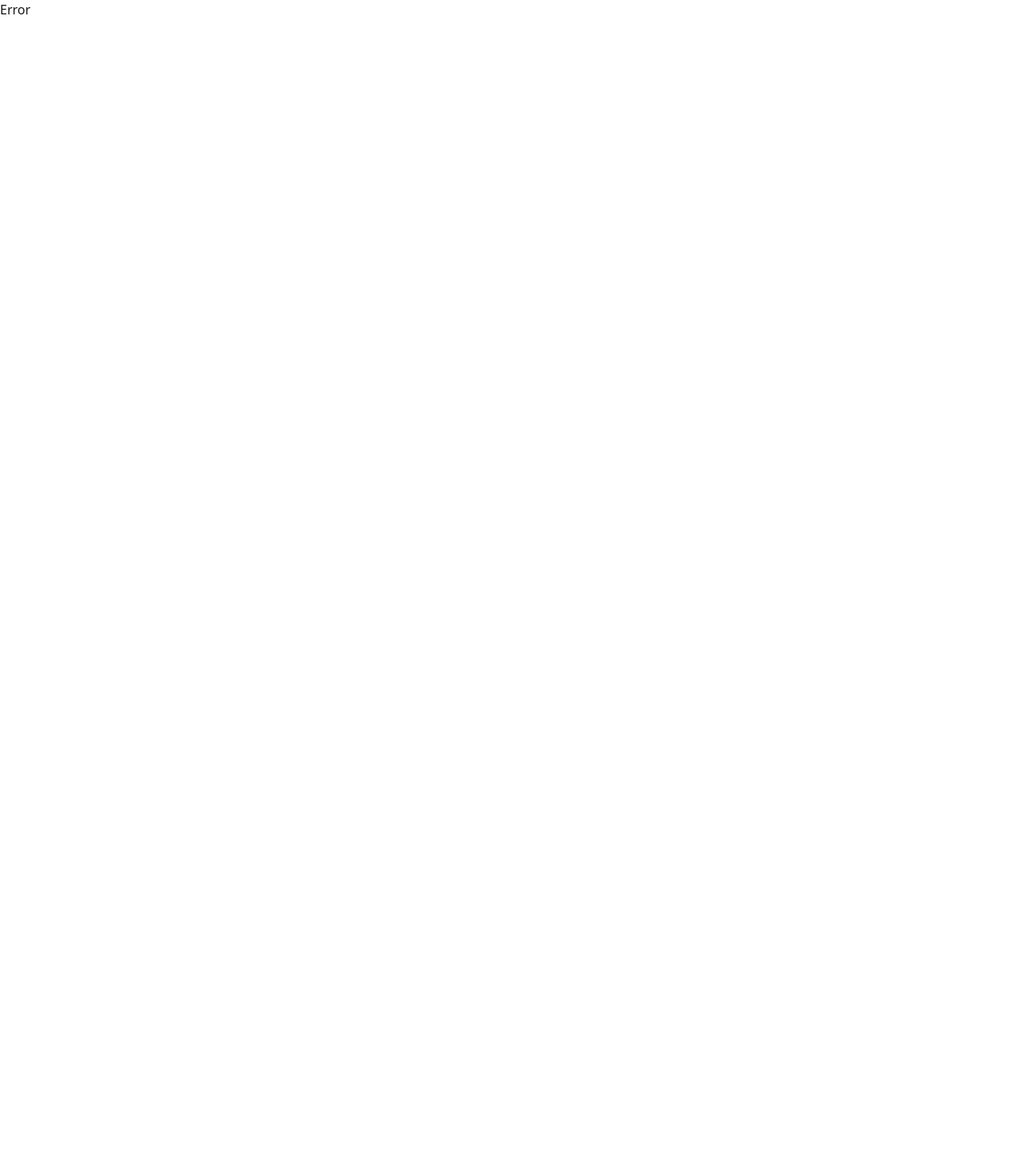
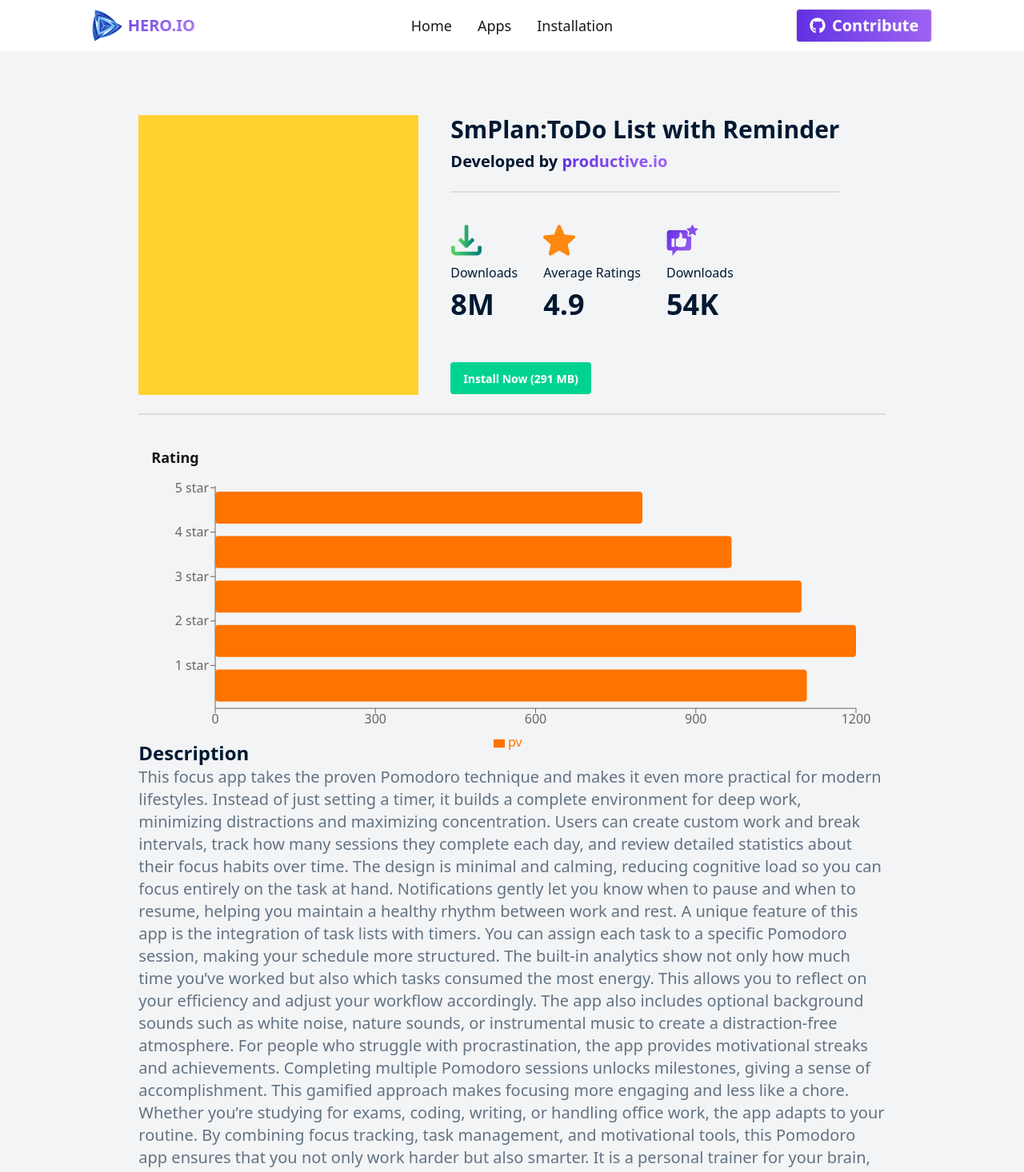
Before and after one commit to jahidjubaer/PH8-app-store, a React (Vite) app: page /appDetails in a window 1280 px wide. Before the commit this address had no page. Shown: the top 1466 px of the page at 80% size. Before the commit the page ends 800 px from the top, so only its background shows below. Built offline with nearby package versions, Linux system fonts and the light colour scheme.

Commit message:
desigin done without error page

```diff
--- a/package.json
+++ b/package.json
@@ -15,6 +15,7 @@
     "react-dom": "^19.1.1",
     "react-icons": "^5.5.0",
     "react-router": "^7.9.4",
+    "recharts": "^3.2.1",
     "tailwindcss": "^4.1.14"
   },
   "devDependencies": {
--- /dev/null
+++ b/src/pages/app-details/AppBarChart.jsx
@@ -0,0 +1,41 @@
+import React from "react";
+import {
+  ComposedChart,
+  Bar,
+  XAxis,
+  YAxis,
+  Tooltip,
+  Legend,
+  ResponsiveContainer,
+} from "recharts";
+
+const data = [
+  { name: "5 star", pv: 800 },
+  { name: "4 star", pv: 967 },
+  { name: "3 star", pv: 1098 },
+  { name: "2 star", pv: 1200 },
+  { name: "1 star", pv: 1108 },
+];
+
+const AppBarChart = () => {
+  return (
+    <div className="lg:w-10/12 w-11/12 mx-auto h-96  p-4 ">
+      <h2 className="text-lg font-semibold mb-3">Rating </h2>
+      <ResponsiveContainer width="100%" height="100%">
+        <ComposedChart
+          layout="vertical"
+          data={data}
+          margin={{ top: 10, right: 20, bottom: 10, left: 20 }}
+        >
+          <XAxis type="number" />
+          <YAxis dataKey="name" type="category" scale="band" />
+          <Tooltip />
+          <Legend></Legend>
+          <Bar dataKey="pv" barSize={40} fill="#ff7300" radius={[4, 4, 4, 4]} />
+        </ComposedChart>
+      </ResponsiveContainer>
+    </div>
+  );
+};
+
+export default AppBarChart;
--- a/src/pages/app-details/AppDetails.jsx
+++ b/src/pages/app-details/AppDetails.jsx
@@ -1,11 +1,56 @@
-import React from 'react';
+import React from "react";
+
+import AppBarChart from "./AppBarChart";
+import AppDetailsCard from "./AppDetailsCard";
 
 const AppDetails = () => {
-    return (
-        <div>
+  return (
+    <div className="bg-gray-100 p-20">
+      {/* container  */}
+      <div className="w-11/12 lg:w-10/12 mx-auto">
+        {/* card */}
+        <AppDetailsCard></AppDetailsCard>
 
-        </div>
-    );
+        <div className="divider"></div>
+
+        {/* bar chart  */}
+      </div>
+      <AppBarChart></AppBarChart>
+
+      <div className="w-11/12 lg:w-10/12 mx-auto">
+        <h1 className=" text-2xl font-semibold text-[#001931] ">Description</h1>
+        <p className=" text-[#627382] text-xl ">
+          This focus app takes the proven Pomodoro technique and makes it even
+          more practical for modern lifestyles. Instead of just setting a timer,
+          it builds a complete environment for deep work, minimizing
+          distractions and maximizing concentration. Users can create custom
+          work and break intervals, track how many sessions they complete each
+          day, and review detailed statistics about their focus habits over
+          time. The design is minimal and calming, reducing cognitive load so
+          you can focus entirely on the task at hand. Notifications gently let
+          you know when to pause and when to resume, helping you maintain a
+          healthy rhythm between work and rest. A unique feature of this app is
+          the integration of task lists with timers. You can assign each task to
+          a specific Pomodoro session, making your schedule more structured. The
+          built-in analytics show not only how much time you’ve worked but also
+          which tasks consumed the most energy. This allows you to reflect on
+          your efficiency and adjust your workflow accordingly. The app also
+          includes optional background sounds such as white noise, nature
+          sounds, or instrumental music to create a distraction-free atmosphere.
+          For people who struggle with procrastination, the app provides
+          motivational streaks and achievements. Completing multiple Pomodoro
+          sessions unlocks milestones, giving a sense of accomplishment. This
+          gamified approach makes focusing more engaging and less like a chore.
+          Whether you’re studying for exams, coding, writing, or handling office
+          work, the app adapts to your routine. By combining focus tracking,
+          task management, and motivational tools, this Pomodoro app ensures
+          that you not only work harder but also smarter. It is a personal
+          trainer for your brain, keeping you disciplined, refreshed, and
+          productive throughout the day.
+        </p>
+      </div>
+    </div>
+  );
 };
 
 export default AppDetails;
--- /dev/null
+++ b/src/pages/app-details/AppDetailsCard.jsx
@@ -0,0 +1,56 @@
+import React from "react";
+import downloadImg from "../../assets/icon-downloads.png";
+import ratingImg from "../../assets/icon-ratings.png";
+import reviewImg from "../../assets/icon-review.png";
+const AppDetailsCard = () => {
+  return (
+    <div className="flex gap-10">
+      <div className="w-[350px] h-[350px] bg-amber-300">
+        <img src="" alt="" />
+      </div>
+
+      <div>
+        <div>
+          {/* header */}
+          <h1 className=" text-[#001931] text-3xl font-bold mb-2 ">
+            SmPlan:ToDo List with Reminder
+          </h1>
+          <p className=" text-[#001931] text-xl font-semibold mb-2">
+            Developed by{" "}
+            <span className="bg-gradient-to-r from-[#632EE3]  to-[#9F62F2] bg-clip-text text-transparent">
+              productive.io
+            </span>{" "}
+          </p>
+          <div className="divider"></div>
+        </div>
+
+        {/* download review and rating  */}
+        <div className="flex my-8 gap-8">
+          <div className=" space-y-2 ">
+            <img src={downloadImg} alt="" />
+
+            <p className="text-[#001931]">Downloads</p>
+            <h1 className=" text-4xl  text-[#001931] font-semibold ">8M</h1>
+          </div>
+          <div className=" space-y-2 ">
+            <img src={ratingImg} alt="" />
+
+            <p className="text-[#001931]">Average Ratings</p>
+            <h1 className=" text-4xl text-[#001931] font-semibold ">4.9</h1>
+          </div>
+          <div className=" space-y-2 ">
+            <img src={reviewImg} alt="" />
+
+            <p className="text-[#001931]">Downloads</p>
+            <h1 className=" text-4xl text-[#001931] font-semibold ">54K</h1>
+          </div>
+        </div>
+        <button className="btn bg-[#00D390] border-none text-white mt-5">
+          Install Now (291 MB)
+        </button>
+      </div>
+    </div>
+  );
+};
+
+export default AppDetailsCard;
--- a/src/routes/Routes.jsx
+++ b/src/routes/Routes.jsx
@@ -4,6 +4,7 @@ import Home from "../pages/home/home";
 import ErrorPage from "../pages/error-page/ErrorPage";
 import Apps from "../pages/Apps/Apps";
 import Installation from "../pages/Installation/Installation";
+import AppDetails from "../pages/app-details/AppDetails";
 
 // we crete router here and export it ,
 export const router = createBrowserRouter([
@@ -30,6 +31,10 @@ export const router = createBrowserRouter([
         path: "/installation",
         Component: Installation,
       },
+      {
+        path: "/appDetails",
+        Component: AppDetails,
+      }
     ],
   },
 ]);
```
Also changed, not shown: 1 other file (tests, documents, lock files or other folders).
